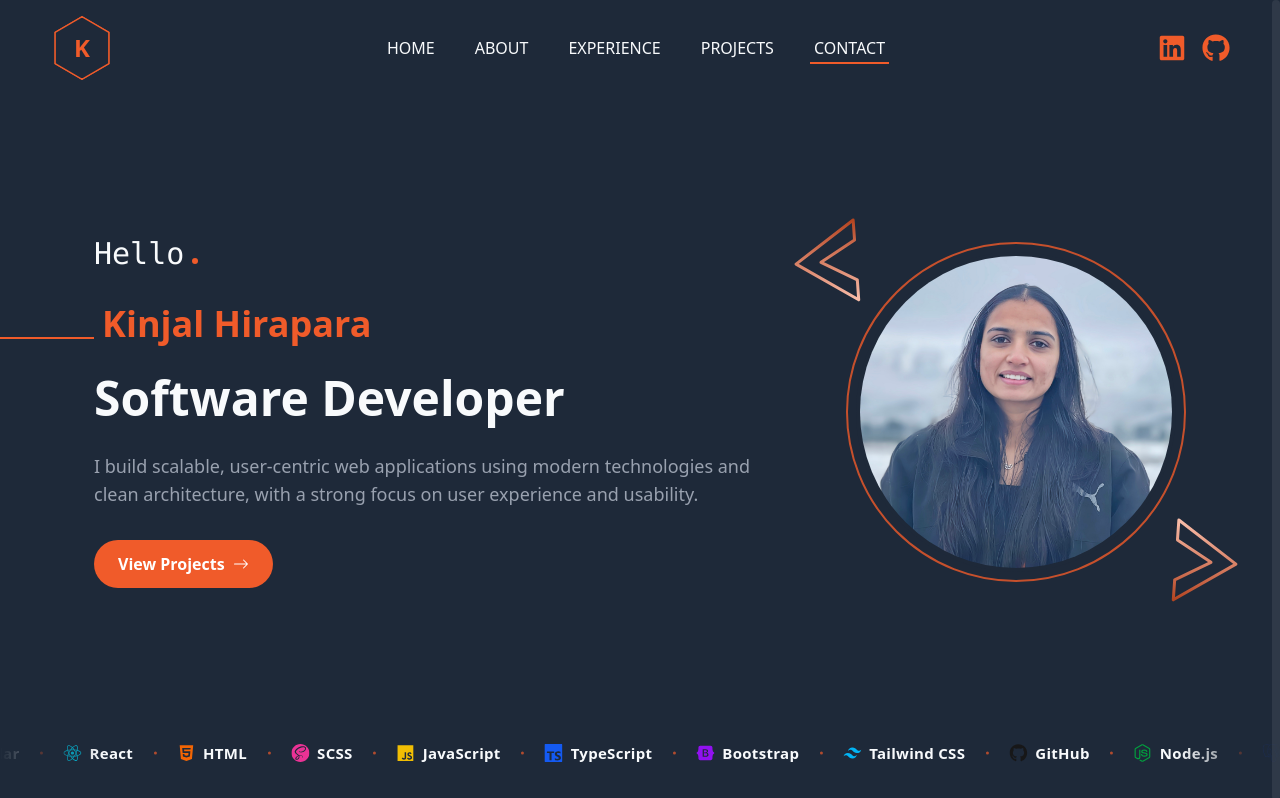
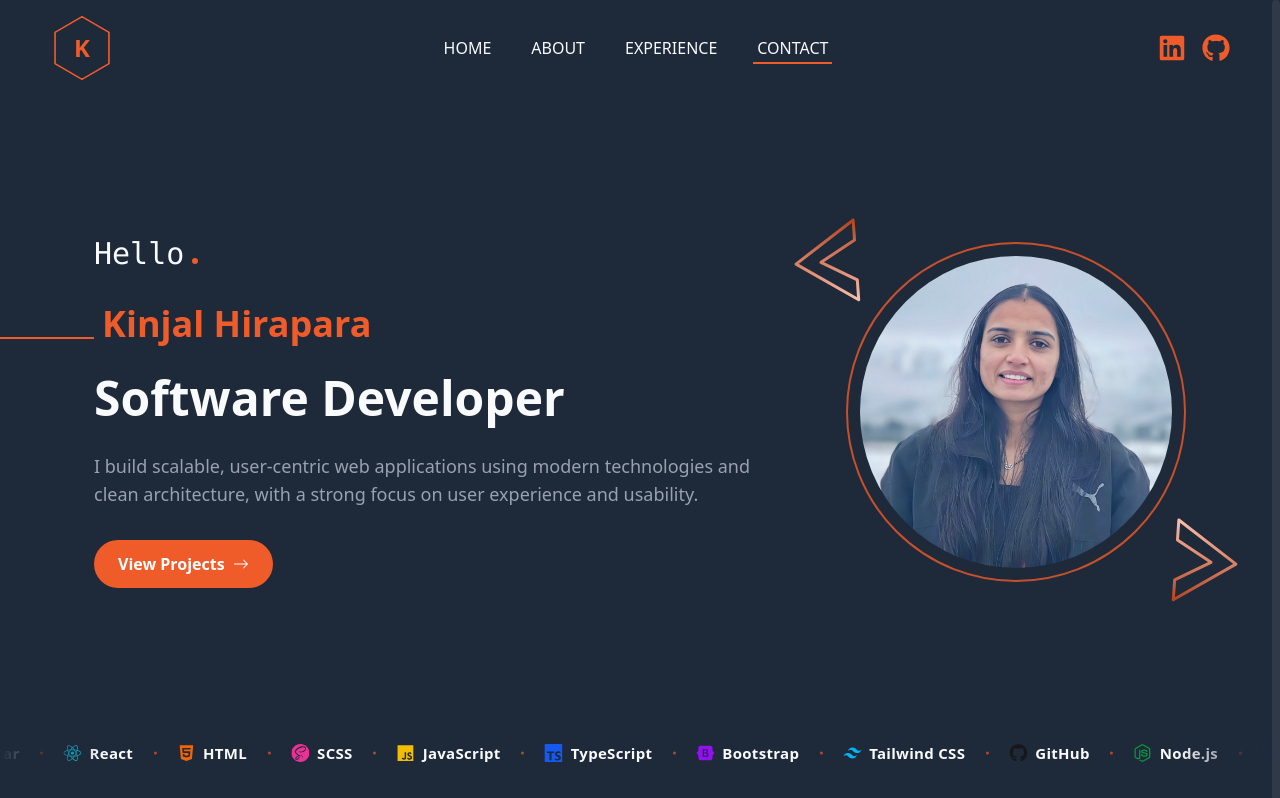
Before and after one commit to KinjalHirapara/portfolio, a React (Vite) app: page / in a window 1280 px wide. Shown: the top 798 px of the page. Built offline with nearby package versions, Linux system fonts and the light colour scheme.

Commit message:
Remove Project link form Navbar.

```diff
--- a/src/constants/index.tsx
+++ b/src/constants/index.tsx
@@ -2,7 +2,6 @@ import {
   HomeIcon,
   UserIcon,
   BriefcaseIcon,
-  RectangleStackIcon,
   EnvelopeIcon,
 } from "@heroicons/react/24/outline";
 
@@ -47,11 +46,6 @@ export const navLinks = [
     id: "experience",
     title: "Experience",
     icon: BriefcaseIcon,
-  },
-  {
-    id: "projects",
-    title: "Projects",
-    icon: RectangleStackIcon,
   },
   {
     id: "contact",
```
